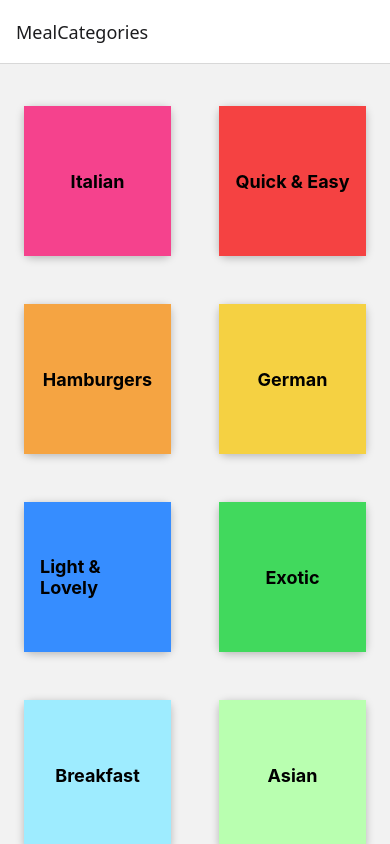
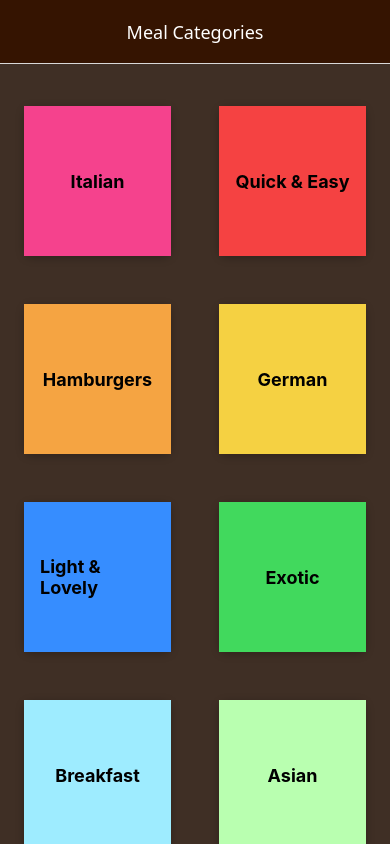
Before and after one commit to sailakshmy/reactNativeMealsApp, a React Native app in the folder mealsApp/: screen / in a window 390 px wide. Built offline with nearby package versions, Linux system fonts and the light colour scheme.

Commit message:
Styled the header and background at the app level

```diff
--- a/mealsApp/App.js
+++ b/mealsApp/App.js
@@ -11,8 +11,25 @@
   return (
     <>
       <NavigationContainer>
-        <Stack.Navigator>
-          <Stack.Screen name="MealCategories" component={CategoriesScreen} />
+        <Stack.Navigator
+          screenOptions={{
+            headerTitleAlign: "center",
+            headerStyle: {
+              backgroundColor: "#351401",
+            },
+            headerTintColor: "white",
+            contentStyle: {
+              backgroundColor: "#3f2f25",
+            },
+          }}
+        >
+          <Stack.Screen
+            name="MealCategories"
+            component={CategoriesScreen}
+            options={{
+              title: "Meal Categories",
+            }}
+          />
           <Stack.Screen name="MealsOverview" component={MealsOverviewScreen} />
         </Stack.Navigator>
       </NavigationContainer>
```
